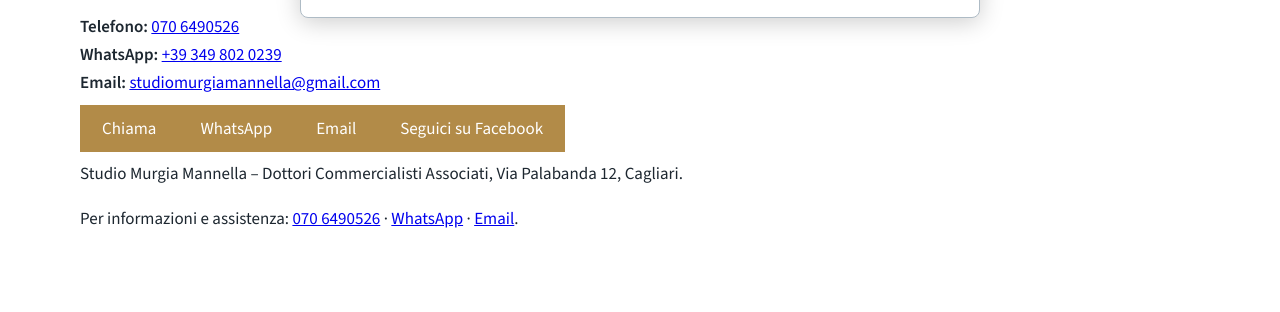
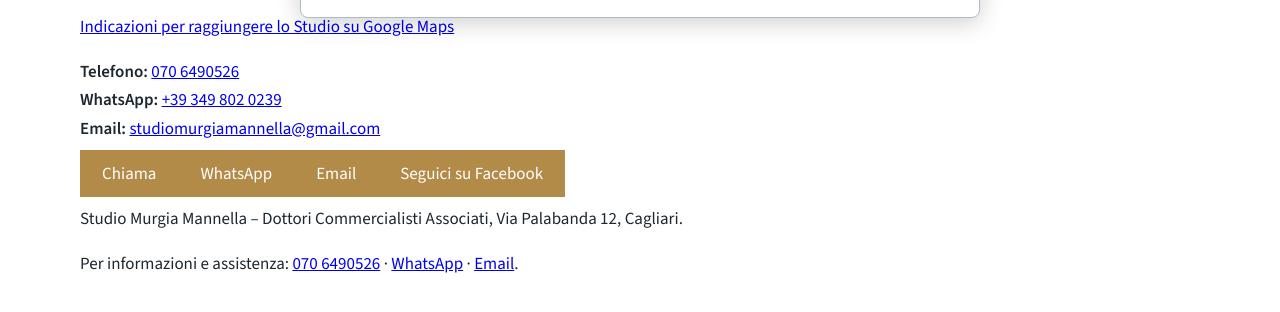
Before and after one commit to studiomannella-sudo/studiomurgiamannella, a plain HTML site: page contatti.html in a window 1280 px wide. Shown: the part 766-1078 px from the top of the page. Drawn offline with nearby package versions, Linux system fonts and the light colour scheme.

Commit message:
Collega la scheda Google Maps verificata dalla pagina Contatti

```diff
--- a/contatti.html
+++ b/contatti.html
@@ -13,6 +13,6 @@
 <div class="nav wrap"><a class="brand" href="/"><strong>STUDIO MURGIA MANNELLA</strong><small>Dottori Commercialisti Associati</small></a>
 <nav><a href="/studio">Studio</a><a href="/competenze">Competenze</a><a href="/professionisti">Professionisti</a><a href="/news">News</a><a href="/contatti">Contatti</a></nav></div></header>
 <main><section class="hero"><div class="wrap hero-inner"><p class="eyebrow">STUDIO MURGIA MANNELLA · CAGLIARI</p><h1>Contatti</h1></div></section>
-<section class="section wrap"><p>Studio Murgia Mannella – Via Palabanda 12, Cagliari</p><h2>Studio Murgia Mannella</h2><p>Via Palabanda 12<br>09123 Cagliari (CA)</p><p><strong>Telefono:</strong> <a href="tel:+390706490526">070 6490526</a><br><strong>WhatsApp:</strong> <a href="https://wa.me/393498020239">+39 349 802 0239</a><br><strong>Email:</strong> <a href="mailto:studiomurgiamannella@gmail.com">studiomurgiamannella@gmail.com</a></p><div class="btns"><a class="btn primary" href="tel:+390706490526">Chiama</a><a class="btn" href="https://wa.me/393498020239">WhatsApp</a><a class="btn" href="mailto:studiomurgiamannella@gmail.com">Email</a><a class="btn" href="https://www.facebook.com/profile.php?id=61595616920567" target="_blank" rel="noopener noreferrer">Seguici su Facebook</a></div><p>Studio Murgia Mannella – Dottori Commercialisti Associati, Via Palabanda 12, Cagliari.</p>
+<section class="section wrap"><p>Studio Murgia Mannella – Via Palabanda 12, Cagliari</p><h2>Studio Murgia Mannella</h2><p>Via Palabanda 12<br>09123 Cagliari (CA)</p><p><a href="https://www.google.com/maps/search/?api=1&amp;query=Studio%20Murgia%20Mannella%20Via%20Palabanda%2012%20Cagliari">Indicazioni per raggiungere lo Studio su Google Maps</a></p><p><strong>Telefono:</strong> <a href="tel:+390706490526">070 6490526</a><br><strong>WhatsApp:</strong> <a href="https://wa.me/393498020239">+39 349 802 0239</a><br><strong>Email:</strong> <a href="mailto:studiomurgiamannella@gmail.com">studiomurgiamannella@gmail.com</a></p><div class="btns"><a class="btn primary" href="tel:+390706490526">Chiama</a><a class="btn" href="https://wa.me/393498020239">WhatsApp</a><a class="btn" href="mailto:studiomurgiamannella@gmail.com">Email</a><a class="btn" href="https://www.facebook.com/profile.php?id=61595616920567" target="_blank" rel="noopener noreferrer">Seguici su Facebook</a></div><p>Studio Murgia Mannella – Dottori Commercialisti Associati, Via Palabanda 12, Cagliari.</p>
 <p>Per informazioni e assistenza: <a href="tel:+390706490526">070 6490526</a> · <a href="https://wa.me/393498020239">WhatsApp</a> · <a href="mailto:studiomurgiamannella@gmail.com">Email</a>.</p></section><section class="section wrap" id="richiedi-consulenza"><h2>Richiedi una consulenza per la tua attività</h2><p>Contabilità e adempimenti fiscali, contenzioso tributario, revisione dei bilanci o gestione della crisi d’impresa: descrivi la tua esigenza per concordare un primo confronto con lo Studio.</p><p>Nel messaggio indica il tuo nome, l’attività, il servizio richiesto e un recapito. Se hai una scadenza, segnalala subito.</p><div class="actions btns"><a class="btn" href="https://wa.me/393498020239?text=Buongiorno%2C%20vorrei%20richiedere%20una%20consulenza%20allo%20Studio.%20La%20mia%20attivit%C3%A0%20%C3%A8%3A%20">Richiedi una consulenza su WhatsApp</a><a class="btn" href="mailto:studiomurgiamannella@gmail.com?subject=Richiesta%20consulenza%20dal%20sito">Invia la tua richiesta via email</a></div><p>Puoi anche chiamare lo <a href="tel:+390706490526">070 6490526</a>. Orari: dal lunedì al giovedì, 9:30–18:30.</p><p><a href="/contabilita-online">Contabilità online in tutta Italia</a> · <a href="/crisi-impresa">Gestione della crisi d’impresa</a> · <a href="/revisione-legale">Revisione legale</a></p><p>Seguici anche su <a href="https://www.instagram.com/studiomurgiamannella/" target="_blank" rel="noopener noreferrer">Instagram @studiomurgiamannella</a>.</p></section></main>
 <footer><div class="wrap">© 2026 Studio Murgia Mannella – Dottori Commercialisti Associati<p><a href="https://www.facebook.com/profile.php?id=61595616920567" target="_blank" rel="noopener noreferrer">Seguici su Facebook</a></p></div></footer></body></html>
```
Also changed, not shown: contatti/index.html (+1 -1 lines).
